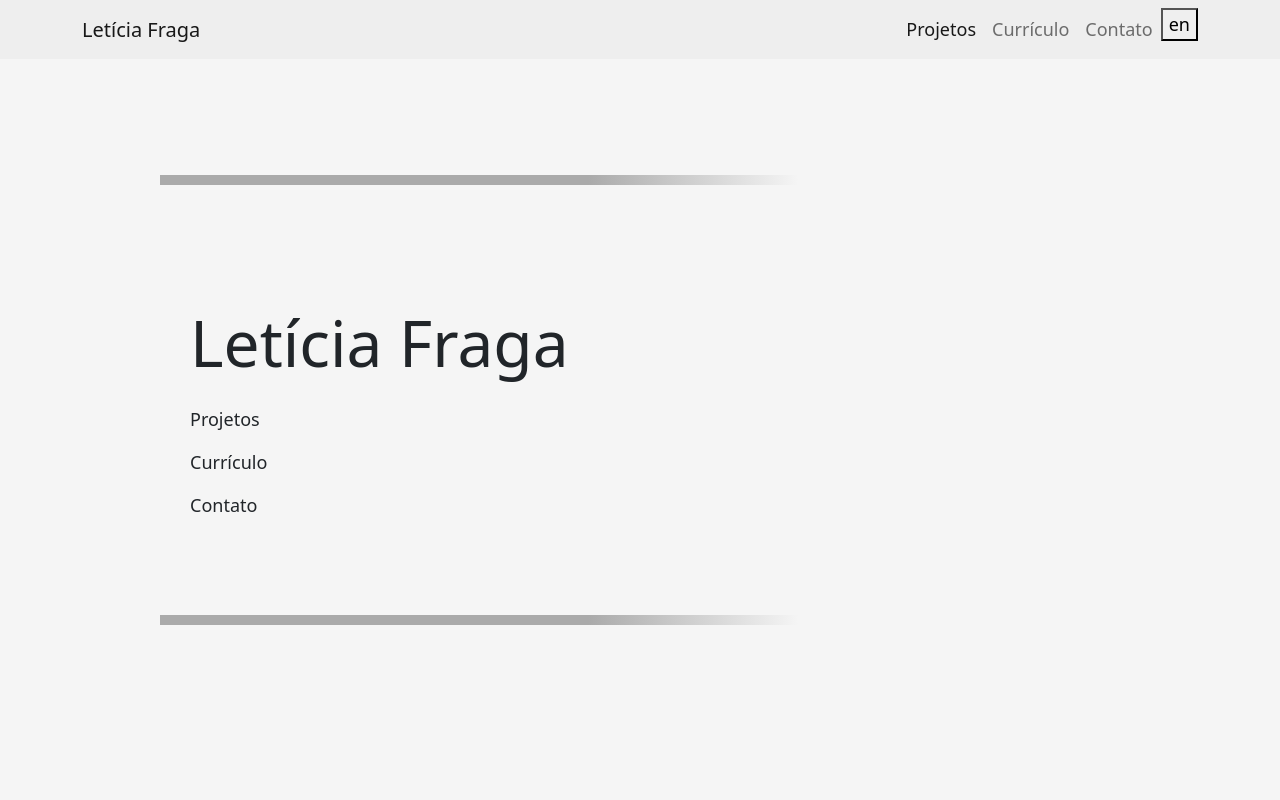
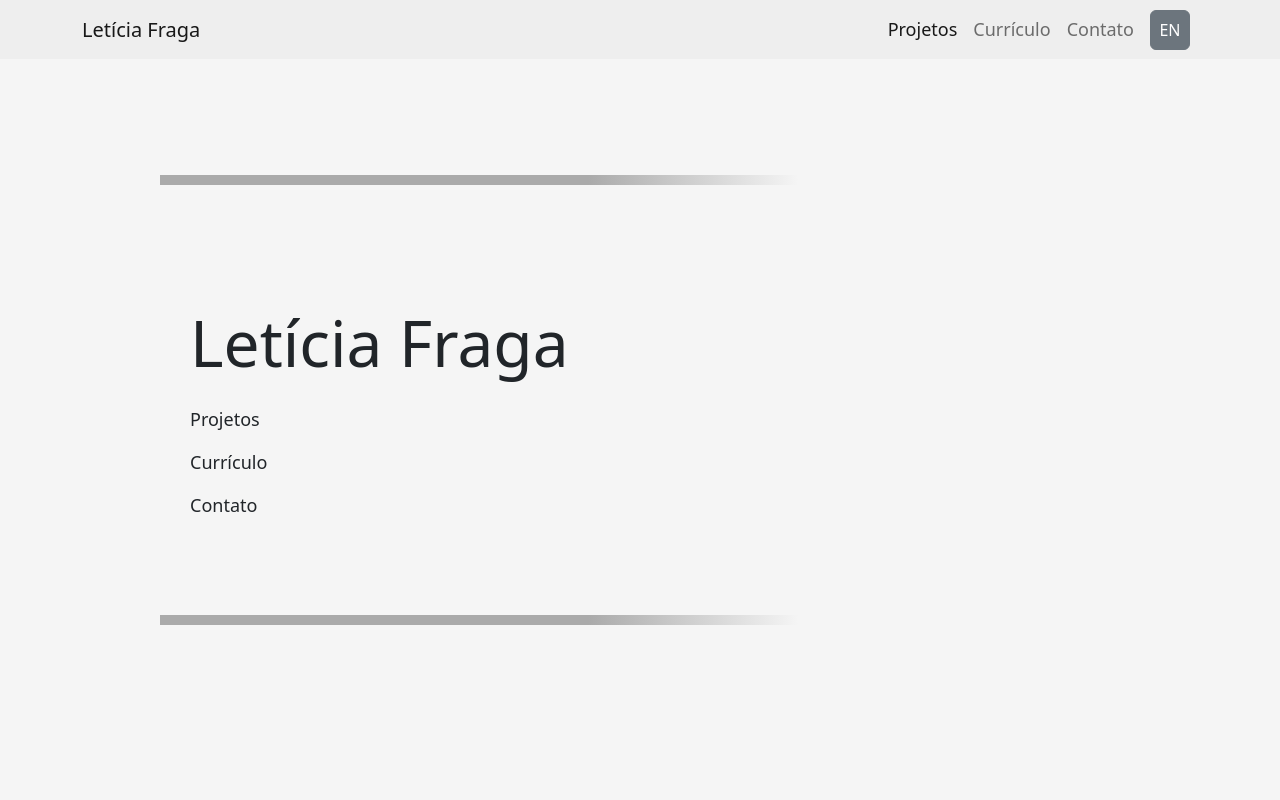
Before and after one commit to leticiafraga/leticiafraga.github.io, a React (Vite) app: page / in a window 1280 px wide. Shown: the top 800 px of the page. Built offline with nearby package versions, Linux system fonts and the light colour scheme.

Commit message:
more translation

```diff
--- a/src/components/Header/Header.module.scss
+++ b/src/components/Header/Header.module.scss
@@ -1,3 +1,10 @@
 .navbar {
     z-index: 30;
 }
+
+.changeLanguage {
+    padding: 5px !important;
+    width: 40px;
+    height: 40px;
+    margin: 0 0.5rem;
+}
--- a/src/components/Header/Header.tsx
+++ b/src/components/Header/Header.tsx
@@ -16,6 +16,7 @@ export default function Header(props: Props) {
     const { i18n } = useTranslation("app");
 
     const changeLanguage = async (lng: string) => i18n.changeLanguage(lng);
+    const toggleLanguage = i18n.language == "pt" ? "en" : "pt";
 
     return (
         <nav className={style.navbar + " navbar navbar-expand"}>
@@ -42,16 +43,15 @@ export default function Header(props: Props) {
                                 </a>
                             </li>
                         ))}
-                        <li>
+                        <li className="d-flex align-items-center justify-content-center">
                             <button
+                                className={
+                                    "btn btn-secondary " + style.changeLanguage
+                                }
                                 type="button"
-                                onClick={() =>
-                                    changeLanguage(
-                                        i18n.language == "pt" ? "en" : "pt"
-                                    )
-                                }
+                                onClick={() => changeLanguage(toggleLanguage)}
                             >
-                                {i18n.language == "pt" ? "en" : "pt"}
+                                {toggleLanguage.toUpperCase()}
                             </button>
                         </li>
                     </ul>
--- a/src/components/Projects/Projects.tsx
+++ b/src/components/Projects/Projects.tsx
@@ -4,13 +4,13 @@ import portalFilmes from "../../assets/portal-filmes.png";
 import sadfes from "../../assets/sadfes.png";
 import portfolio from "../../assets/portfolio.png";
 import { useTranslation } from "react-i18next";
+import type appType from "../../public/locales/pt/app.json";
 
 interface Project {
-    name: string;
-    description: string;
     link: string;
     image: string;
     github: string;
+    key: keyof typeof appType.projectsSection;
 }
 
 export default function Projects() {
@@ -18,33 +18,25 @@ export default function Projects() {
 
     const projects: Project[] = [
         {
-            name: t("projectsSection.athletesMonitoring"),
-            description:
-                "Demonstração de um sistema de gerenciamento de atletas desenvolvido para um cliente real. Desenvolvido em React, utilizando as bibliotecas react-router-dom e react-hook-form, com banco de dados e autenticação do Firebase",
+            key: "athletesMonitoring",
             link: "https://tis4-demo.web.app/",
             image: sadfes,
             github: "https://github.com/leticiafraga/tis4-demo",
         },
         {
-            name: t("projectsSection.moviesPortal"),
-            description:
-                "Site de visualização de filmes responsivo que consome a API The Movie DB",
+            key: "moviesPortal",
             link: "https://leticiafraga.github.io/portal-filmes/index.html",
             image: portalFilmes,
             github: "https://github.com/leticiafraga/portal-filmes",
         },
         {
-            name: t("projectsSection.portfolio"),
-            description:
-                "Meu portfolio em React, onde, além de me apresentar, posso praticar o uso do React. Ainda não está finalizado. Utiliza as seguintes tecnologias: Typescript, Sass, Vite, Bootstrap",
+            key: "portfolio",
             link: "https://studiozenpilates.web.app/",
             image: portfolio,
             github: "https://github.com/leticiafraga/portfolio",
         },
         {
-            name: t("projectsSection.pilates"),
-            description:
-                "Site institucional de um estúdio de pilates que utiliza com Bootstrap",
+            key: "pilates",
             link: "https://studiozenpilates.web.app/",
             image: pilates,
             github: "https://github.com/leticiafraga/studio-pilates",
@@ -71,21 +63,23 @@ export default function Projects() {
                                     <img src={p.image} />
                                 </div>
                                 <div className={style.nameContainer}>
-                                    <h3>{p.name}</h3>
+                                    <h3>
+                                        {t(`projectsSection.${p.key}.title`)}
+                                    </h3>
                                 </div>
                             </div>
                             <div className={style.flipCardBack}>
-                                <p>{p.description}</p>
+                                <p>{t(`projectsSection.${p.key}.desc`)}</p>
                                 <div className="row w-100">
                                     <div className="col-6">
-                                        <button className=" w-100 btn btn-primary m-2">
+                                        <button className=" w-100 btn btn-secondary m-2">
                                             <a target="_blank" href={p.link}>
-                                                Acessar
+                                                {t("access")}
                                             </a>
                                         </button>
                                     </div>
                                     <div className="col-6">
-                                        <button className="w-100 btn btn-primary m-2">
+                                        <button className="w-100 btn btn-secondary m-2">
                                             <a target="_blank" href={p.github}>
                                                 Github
                                             </a>
--- a/src/public/locales/en/app.json
+++ b/src/public/locales/en/app.json
@@ -2,12 +2,25 @@
     "title": "Letícia Fraga",
     "projects": "Projects",
     "projectsSection": {
-        "athletesMonitoring": "Athlete history monitoring",
-        "moviesPortal": "Movies Portal",
-        "portfolio": "Portfolio",
-        "pilates": "Pilates Studio"
+        "athletesMonitoring": {
+            "title": "Athlete history monitoring",
+            "desc": "Demonstration of an athlete monitoring system developed for a real client. Developed in React, using react-router-dom and react-hook-form libraries, with Firebase database and authentication"
+        },
+        "moviesPortal": {
+            "title": "Movies Portal",
+            "desc": "Responsive movie information website that uses The Movie DB API"
+        },
+        "portfolio": {
+            "title": "Portfolio",
+            "desc": "My portfolio, where I can introduce myself in addition to practising React. It's not finished yet. Uses the following technologies: Typescript, Sass, Vite and Bootstrap"
+        },
+        "pilates": {
+            "title": "Pilates Studio",
+            "desc": "Institutional website of a pilates studio that uses Bootstrap"
+        }
     },
     "resume": "Resume",
     "contact": "Contact",
-    "technologies_work": "Some of the technologies I have worked with"
+    "technologies_work": "Some of the technologies I have worked with",
+    "access": "Access"
 }
--- a/src/public/locales/pt/app.json
+++ b/src/public/locales/pt/app.json
@@ -2,12 +2,25 @@
     "title": "Letícia Fraga",
     "projects": "Projetos",
     "projectsSection": {
-        "athletesMonitoring": "Gerenciamento de histórico de atletas",
-        "moviesPortal": "Portal de filmes",
-        "portfolio": "Portfolio",
-        "pilates": "Studio Zen Pilates"
+        "athletesMonitoring": {
+            "title": "Gerenciamento de histórico de atletas",
+            "desc": "Demonstração de um sistema de gerenciamento de atletas desenvolvido para um cliente real. Desenvolvido em React, utilizando as bibliotecas react-router-dom e react-hook-form, com banco de dados e autenticação do Firebase"
+        },
+        "moviesPortal": {
+            "title": "Portal de filmes",
+            "desc": "Site de visualização de filmes responsivo que consome a API The Movie DB"
+        },
+        "portfolio": {
+            "title": "Portfolio",
+            "desc": "Meu portfolio em React, onde, além de me apresentar, posso praticar o uso do React. Ainda não está finalizado. Utiliza as seguintes tecnologias: Typescript, Sass, Vite, Bootstrap"
+        },
+        "pilates": {
+            "title": "Studio Zen Pilates",
+            "desc": "Site institucional de um estúdio de pilates que utiliza com Bootstrap"
+        }
     },
     "resume": "Currículo",
     "contact": "Contato",
-    "technologies_work": "Algumas das tecnologias com as quais já trabalhei"
+    "technologies_work": "Algumas das tecnologias com as quais já trabalhei",
+    "access": "Accessar"
 }
```
Also changed, not shown: 1 other file (tests, documents, lock files or other folders).
